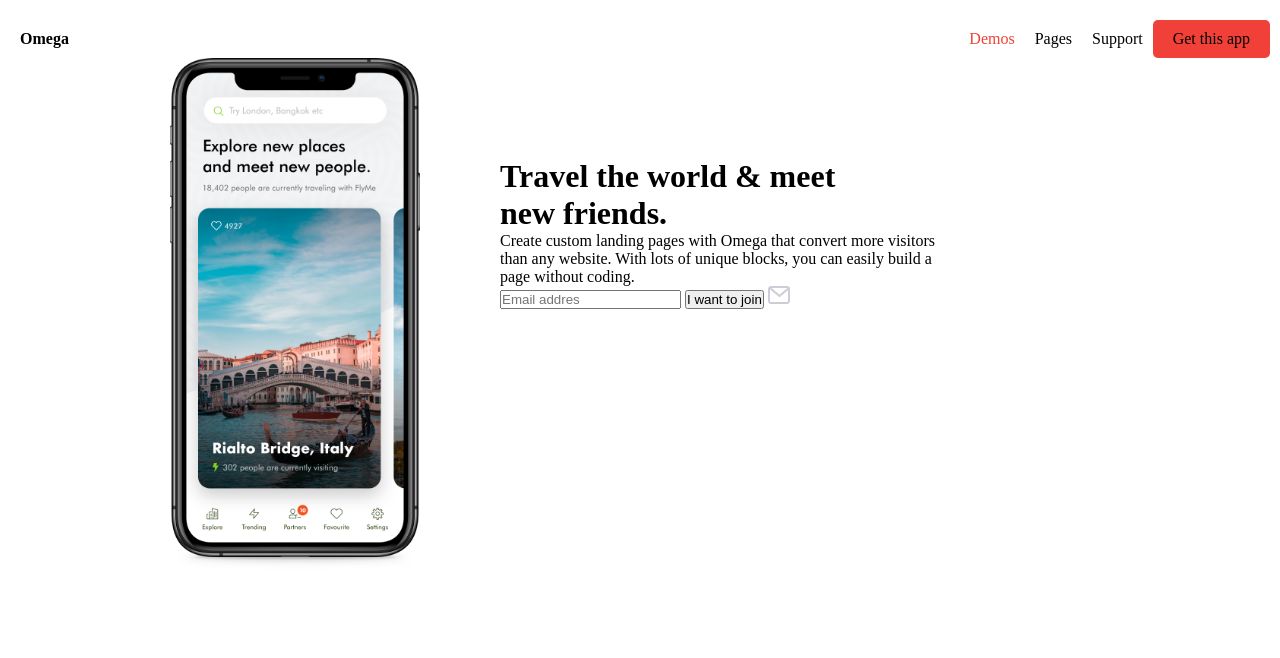
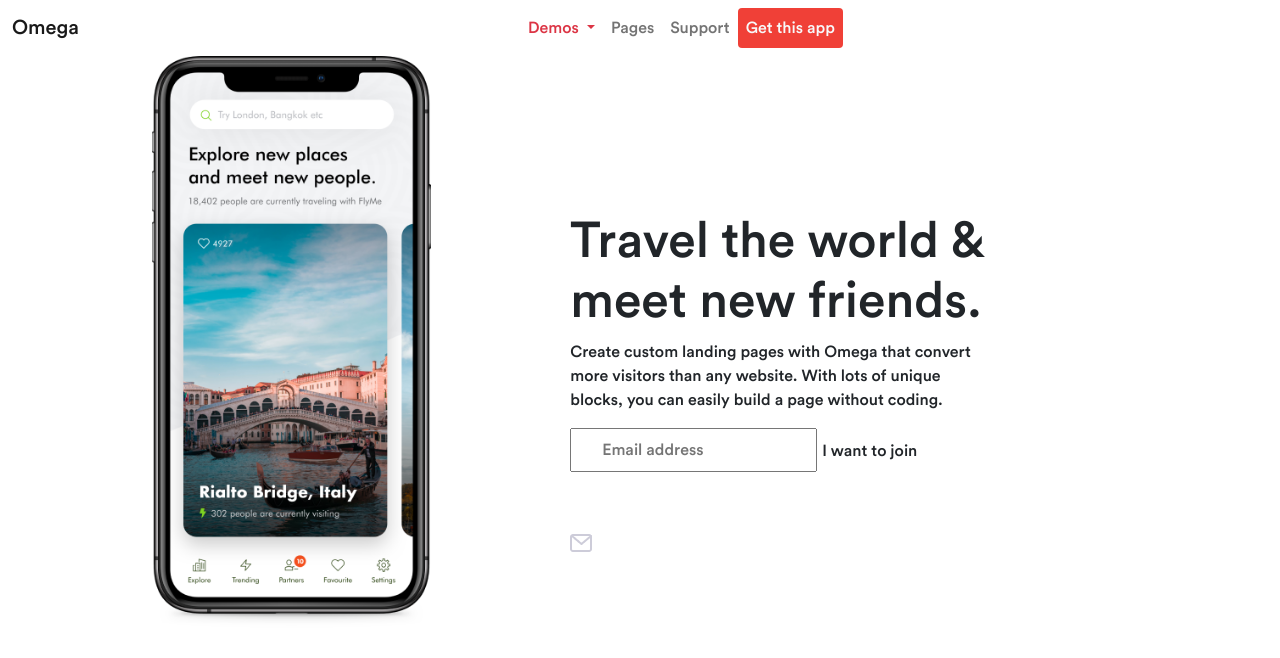
Before and after one commit to hadichanurmuhammad/omega, a plain HTML site: page index.html in a window 1280 px wide. Drawn offline with nearby package versions, Linux system fonts and the light colour scheme.

Commit message:
update css

```diff
--- a/css/style.css
+++ b/css/style.css
@@ -1,3 +1,76 @@
+@font-face {
+    font-family: 'Circular Std Book';
+    src: url('./fonts/CircularStd-BookItalic.woff2') format('woff2'),
+        url('./fonts/CircularStd-BookItalic.woff') format('woff');
+    font-weight: 500;
+    font-style: italic;
+    font-display: swap;
+}
+
+@font-face {
+    font-family: 'Circular Std Book';
+    src: url('./fonts/CircularStd-Book.woff2') format('woff2'),
+        url('./fonts/CircularStd-Book.woff') format('woff');
+    font-weight: 500;
+    font-style: normal;
+    font-display: swap;
+}
+
+@font-face {
+    font-family: 'Circular Std';
+    src: url('./fonts/CircularStd-BlackItalic.woff2') format('woff2'),
+        url('./fonts/CircularStd-BlackItalic.woff') format('woff');
+    font-weight: 900;
+    font-style: italic;
+    font-display: swap;
+}
+
+@font-face {
+    font-family: 'Circular Std';
+    src: url('./fonts/CircularStd-BoldItalic.woff2') format('woff2'),
+        url('./fonts/CircularStd-BoldItalic.woff') format('woff');
+    font-weight: bold;
+    font-style: italic;
+    font-display: swap;
+}
+
+@font-face {
+    font-family: 'Circular Std';
+    src: url('./fonts/CircularStd-Black.woff2') format('woff2'),
+        url('./fonts/CircularStd-Black.woff') format('woff');
+    font-weight: 900;
+    font-style: normal;
+    font-display: swap;
+}
+
+@font-face {
+    font-family: 'Circular Std';
+    src: url('./fonts/CircularStd-Bold.woff2') format('woff2'),
+        url('./fonts/CircularStd-Bold.woff') format('woff');
+    font-weight: bold;
+    font-style: normal;
+    font-display: swap;
+}
+
+@font-face {
+    font-family: 'Circular Std';
+    src: url('./fonts/CircularStd-MediumItalic.woff2') format('woff2'),
+        url('./fonts/CircularStd-MediumItalic.woff') format('woff');
+    font-weight: 500;
+    font-style: italic;
+    font-display: swap;
+}
+
+@font-face {
+    font-family: 'Circular Std';
+    src: url('./fonts/CircularStd-Medium.woff2') format('woff2'),
+        url('./fonts/CircularStd-Medium.woff') format('woff');
+    font-weight: 500;
+    font-style: normal;
+    font-display: swap;
+}
+
+
 *{
 	margin: 0;
 	padding: 0;
@@ -6,60 +79,28 @@
 	box-sizing: border-box;
 }
 
-.container{
-	width: 1140px;
-	margin: 0 auto;
+body{
+	font-family: 'Circular Std';
 }
 
-.nav{
-	display: flex;
-	justify-content: space-between;
-	margin-top: 20px;
-	padding: 0 10px;
-}
-
-.nav-subtext{
-	color: #F04037;
-	padding: 10px;
-}
-
-.nav-logo{
-	font-weight: bold;
-	padding: 10px;
-}
-
-.nav-list{
-	display: flex;
-}
-
-.nav-link{
-	padding: 10px;
+.navbar-nav{
+    margin-left: auto;
 }
 
 .red{
-	background: #F04037;
-	padding: 10px 20px;
-	border-radius: 5px;
+    background-color: #f04037;
 }
 
-.main > .container{
-	display: flex;
+.main-title{
+    font-size: 50px;
 }
 
-.aside{
-	margin-left: 100px;
-	margin-right: 80px;
+.main-input{
+    padding-left: 30px !important
 }
 
-.aside-img{
-	width: 250px;
+.main-img{
+    z-index: 1;
+    bottom: 31%;
+    object-fit: cover;
 }
-
-.info-title{
-	padding-top: 100px;
-	width: 350px;
-}
-
-.info-subtext{
-	width: 450px;
-}
--- a/index.html
+++ b/index.html
@@ -3,46 +3,57 @@
 <head>
 	<meta charset="UTF-8">
 	<meta name="viewport" content="width=device-width, initial-scale=1.0">
+	<title>Document</title>
+	<link href="https://cdn.jsdelivr.net/npm/bootstrap@5.0.0-beta1/dist/css/bootstrap.min.css" rel="stylesheet" integrity="sha384-giJF6kkoqNQ00vy+HMDP7azOuL0xtbfIcaT9wjKHr8RbDVddVHyTfAAsrekwKmP1" crossorigin="anonymous">
 	<link rel="stylesheet" href="./css/style.css">
-	<title>Document</title>
 </head>
 <body>
-		<nav class="nav">
-			<p class="nav-logo">Omega</p>
-			<ul class="nav-list">
-				<li class="nav-item">
-					<p class="nav-subtext">Demos</p>
+	<nav class="navbar w-100 navbar-expand-lg navbar-light">
+		<div class="container-fluid">
+			<a class="navbar-brand" href="#">Omega</a>
+			<div class="collapse navbar-collapse" id="navbarSupportedContent">
+				<ul class="navbar-nav me-auto mb-2 mb-lg-0 ml-auto">
+					<li class="nav-item dropdown">
+          <a class="nav-link dropdown-toggle text-danger" href="#" id="navbarDropdown" role="button" data-bs-toggle="dropdown" aria-expanded="false">
+            Demos
+          </a>
+          <ul class="dropdown-menu" aria-labelledby="navbarDropdown">
+            <li><a class="dropdown-item" href="#">Action</a></li>
+            <li><a class="dropdown-item" href="#">Another action</a></li>
+            <li><hr class="dropdown-divider"></li>
+            <li><a class="dropdown-item" href="#">Something else here</a></li>
+          </ul>
         </li>
         <li class="nav-item">
-					<p class="nav-link">Pages</p>
+          <a class="nav-link" href="#">Pages</a>
         </li>
         <li class="nav-item">
-					<p class="nav-link">Support</p>
+          <a class="nav-link" href="#">Support</a>
         </li>
         <li class="nav-item">
-					<p class="nav-link red">Get this app</p>
+          <a class="nav-link red text-light rounded" href="#">Get this app</a>
         </li>
 				</ul>
+			</div>
+		</div>
 	</nav>
 	<main class="main">
-		<div class="container">
-			<div class="aside">
-				<img src="img/iPhone.png" class="aside-img">
-			</div>
-			<div class="info">
-				<h1 class="info-title">Travel the world & meet new friends.</h1>
-				<p class="info-subtext">Create custom landing pages with Omega that convert more visitors than any website. With lots of unique blocks, you can easily build a page without coding.</p>
-				<div class="form">
-					<label>
-						<input type="text" placeholder="Email addres" class="form-input">
-						<button class="form-button">
-							<p class="form-button-subtext">I want to join</p>
+		<div class="container d-flex align-items-center justify-content-around">
+			<img class="w-25" src="img/iPhone.png" alt="iphone">
+			<div class="main-wrapper w-50">
+				<h2 class="main-title w-75 text">Travel the world & meet new friends.</h2>
+				<p class="main-subtext w-75">Create custom landing pages with Omega that convert more visitors than any website. With lots of unique blocks, you can easily build a page without coding.</p>
+				<img class="main-img position-absolute" src="img/email-84.png" alt="">
+				<input class="main-input
+				 p-2 position-relative" placeholder="Email address" type="text">
+				<button class="btn p-0">
+					<p class="text-center my-auto">I want to join</p>
 				</button>
-						<img src="img/email-84.png" class="form-img">
-					</label>
-				</div>
 			</div>
 		</div>
 	</main>
+
+
+	<script src="https://cdn.jsdelivr.net/npm/bootstrap@5.0.0-beta1/dist/js/bootstrap.bundle.min.js" integrity="sha384-ygbV9kiqUc6oa4msXn9868pTtWMgiQaeYH7/t7LECLbyPA2x65Kgf80OJFdroafW" crossorigin="anonymous"></script>
 </body>
 </html>
```
Also changed, not shown: css/fonts/CircularStd-Black.woff (added), css/fonts/CircularStd-Black.woff2 (added), css/fonts/CircularStd-BlackItalic.woff (added), css/fonts/CircularStd-BlackItalic.woff2 (added), css/fonts/CircularStd-Bold.woff (added), css/fonts/CircularStd-Bold.woff2 (added), css/fonts/CircularStd-BoldItalic.woff (added), css/fonts/CircularStd-BoldItalic.woff2 (added), css/fonts/CircularStd-Book.woff (added), css/fonts/CircularStd-Book.woff2 (added), css/fonts/CircularStd-BookItalic.woff (added), css/fonts/CircularStd-BookItalic.woff2 (added), css/fonts/CircularStd-Medium.woff (added), css/fonts/CircularStd-Medium.woff2 (added), 2 more files. Lines whose indentation alone changed are shown as unchanged.
